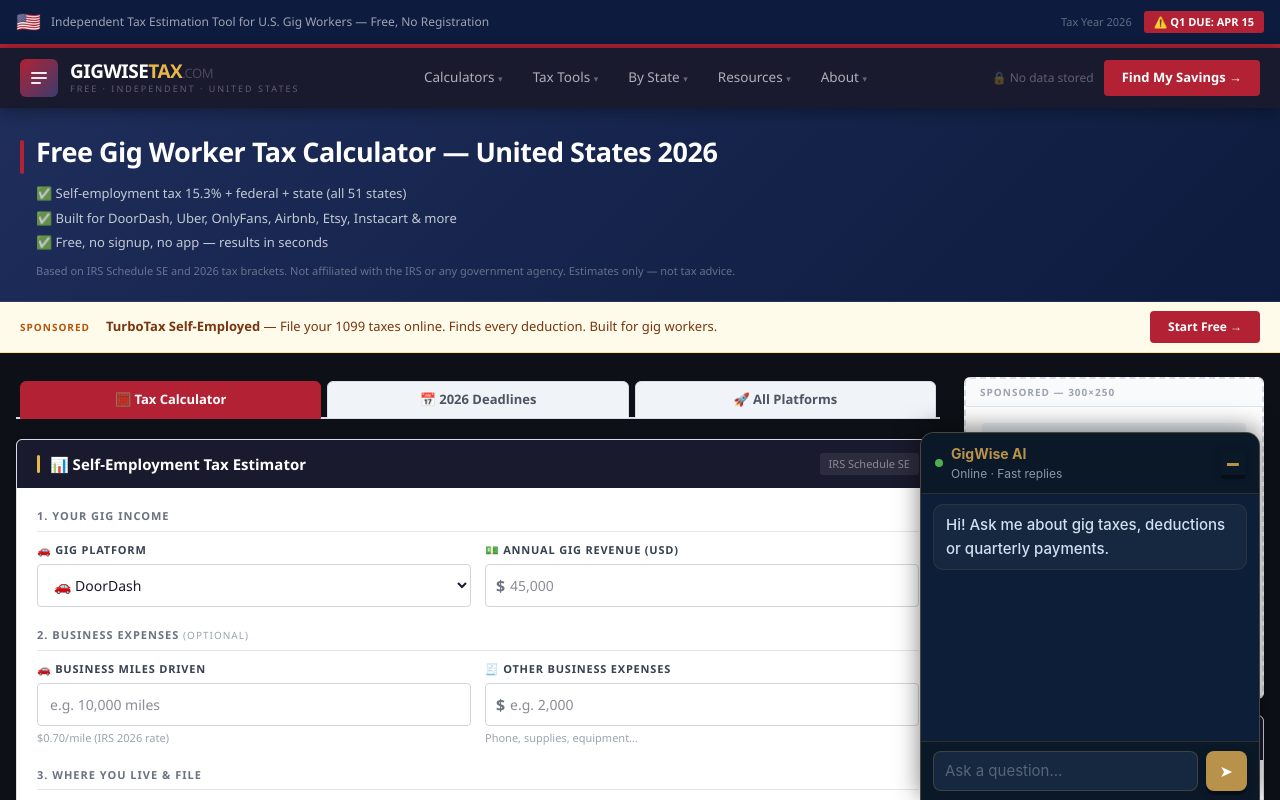
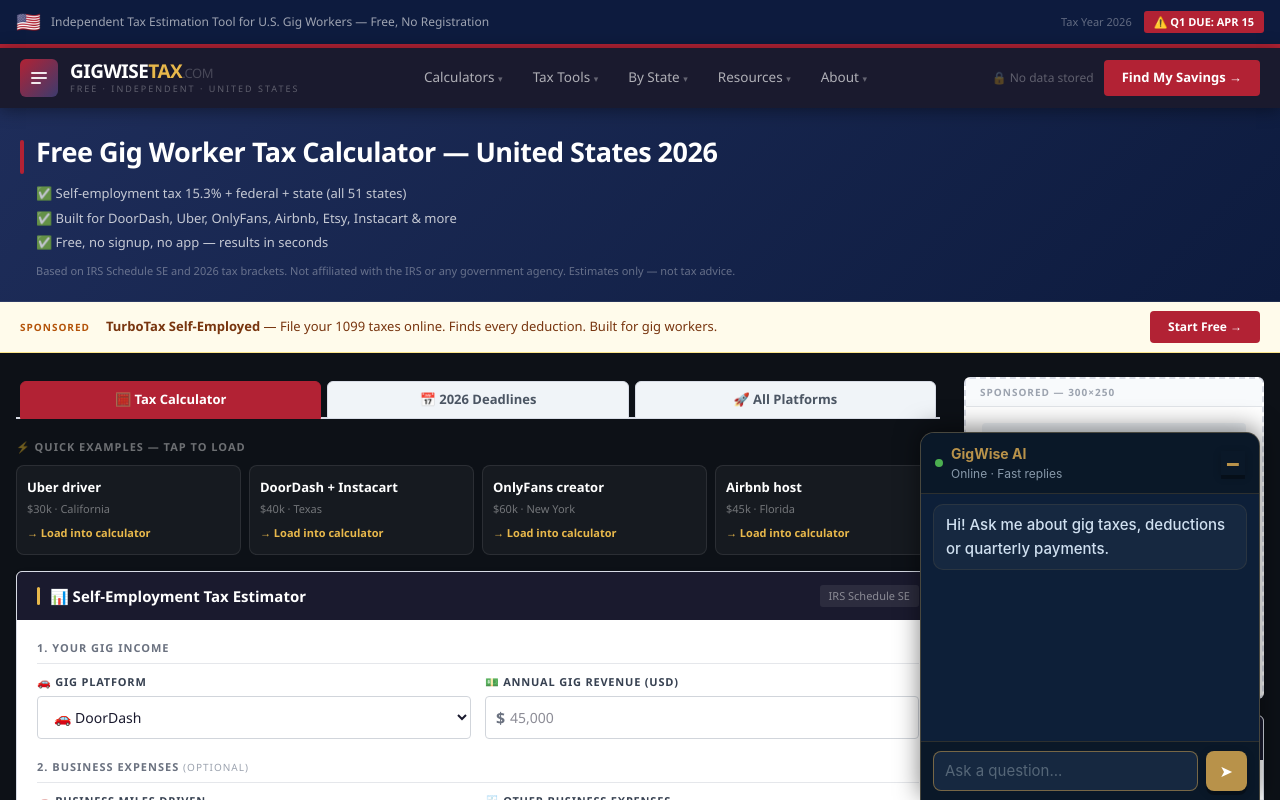
Before and after one commit to devqrcraft-ui/gigwisetax, a Next.js app: page / in a window 1280 px wide. Shown: the top 800 px of the page. Built offline with nearby package versions, Linux system fonts and the light colour scheme.

Commit message:
feat: quick examples with load-into-calculator — Uber/DoorDash/OnlyFans/Airbnb

```diff
--- a/app/page.tsx
+++ b/app/page.tsx
@@ -37,6 +37,13 @@ const DEADLINES = [
   { q: 'Q4 2026', period: 'Sep – Dec', due: 'Jan 15, 2027',     days: 320, now: false },
 ]
 
+const QUICK_EXAMPLES = [
+  { label: 'Uber driver',          platform: 'Uber',     income: '30000', state: 'CA', filing: 'single',  tag: '$30k · California' },
+  { label: 'DoorDash + Instacart', platform: 'DoorDash', income: '40000', state: 'TX', filing: 'single',  tag: '$40k · Texas'      },
+  { label: 'OnlyFans creator',     platform: 'OnlyFans', income: '60000', state: 'NY', filing: 'single',  tag: '$60k · New York'   },
+  { label: 'Airbnb host',          platform: 'Airbnb',   income: '45000', state: 'FL', filing: 'married', tag: '$45k · Florida'    },
+]
+
 export default function HomePage() {
   const [tab, setTab]         = useState<'calc'|'deadlines'|'platforms'>('calc')
   const [isMobile, setIsMobile] = useState(false)
@@ -53,6 +60,27 @@ export default function HomePage() {
   const [result, setResult]   = useState<any>(null)
 
   const fmt = (n: number) => '$' + Math.round(n || 0).toLocaleString('en-US')
+
+  const loadExample = (ex: typeof QUICK_EXAMPLES[0]) => {
+    setPlatform(ex.platform)
+    setIncome(ex.income)
+    setStateCode(ex.state)
+    setFiling(ex.filing)
+    setResult(null)
+    setTimeout(() => {
+      const net = parseFloat(ex.income) || 0
+      const st = STATES.find(s => s.code === ex.state)
+      const seBase  = net * 0.9235
+      const seTax   = seBase * 0.153
+      const taxable = net - seTax * 0.5
+      const fedRate = ex.filing === 'single' ? 0.22 : 0.12
+      const federal = taxable * fedRate
+      const stateTax = taxable * (st?.rate ?? 0.05)
+      const total   = federal + seTax + stateTax
+      setResult({ seTax, federal, stateTax, total, quarterly: total / 4, rate: ((total / net) * 100).toFixed(1) })
+      window.scrollTo({ top: 0, behavior: 'smooth' })
+    }, 50)
+  }
 
   const calculate = () => {
     const net = parseFloat(income) || 0
@@ -148,6 +176,28 @@ export default function HomePage() {
           {/* ═══ CALCULATOR ═══ */}
           {tab === 'calc' && (
             <>
+              {/* QUICK EXAMPLES */}
+              <div style={{ marginBottom: 16 }}>
+                <div style={{ fontSize: 11, fontWeight: 800, color: 'rgba(255,255,255,.4)', textTransform: 'uppercase' as const, letterSpacing: '1px', marginBottom: 10 }}>
+                  ⚡ Quick Examples — tap to load
+                </div>
+                <div style={{ display: 'grid', gridTemplateColumns: isMobile ? '1fr 1fr' : 'repeat(4,1fr)', gap: 8 }}>
+                  {QUICK_EXAMPLES.map(ex => (
+                    <div
+                      key={ex.label}
+                      onClick={() => loadExample(ex)}
+                      style={{ background: 'rgba(255,255,255,.04)', border: '1px solid rgba(255,255,255,.09)', borderRadius: 8, padding: '12px 10px', cursor: 'pointer', transition: 'all .15s' }}
+                      onMouseEnter={e => { (e.currentTarget as HTMLElement).style.borderColor = 'rgba(232,184,75,.5)'; (e.currentTarget as HTMLElement).style.background = 'rgba(232,184,75,.07)' }}
+                      onMouseLeave={e => { (e.currentTarget as HTMLElement).style.borderColor = 'rgba(255,255,255,.09)'; (e.currentTarget as HTMLElement).style.background = 'rgba(255,255,255,.04)' }}
+                    >
+                      <div style={{ fontSize: 13, fontWeight: 700, color: '#fff', marginBottom: 3 }}>{ex.label}</div>
+                      <div style={{ fontSize: 11, color: 'rgba(255,255,255,.4)', marginBottom: 8 }}>{ex.tag}</div>
+                      <div style={{ fontSize: 11, fontWeight: 700, color: '#e8b84b' }}>→ Load into calculator</div>
+                    </div>
+                  ))}
+                </div>
+              </div>
+
               {/* FORM CARD */}
               <div style={card}>
                 <div style={cardHd}>
```
